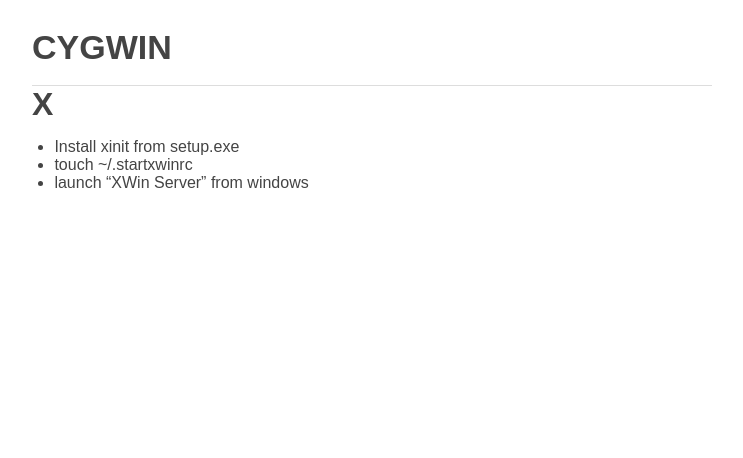
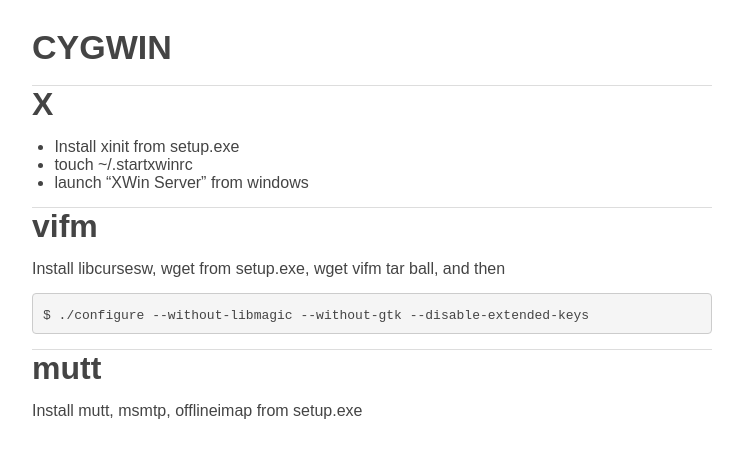
Before and after one commit to jintonic/jintonic.github.io, a Jekyll site: the page built from cs/cygwin/index.md, in a window 1280 px wide. Shown: the top 458 px of the page, without its empty margins (268-1011 px from the left). Built offline with Jekyll 4.4.1, drawn with Linux system fonts in a browser that asks for light colours; comment, search, counter and statistics services are not loaded.

Commit message:
added mutt, vifm

```diff
--- a/cs/cygwin/index.md
+++ b/cs/cygwin/index.md
@@ -10,3 +10,17 @@
 - Install xinit from setup.exe
 - touch ~/.startxwinrc
 - launch "XWin Server" from windows
+
+vifm
+====
+
+Install libcursesw, wget from setup.exe, wget vifm tar ball, and then
+
+~~~bash
+$ ./configure --without-libmagic --without-gtk --disable-extended-keys
+~~~
+
+mutt
+====
+
+Install mutt, msmtp, offlineimap from setup.exe
```
